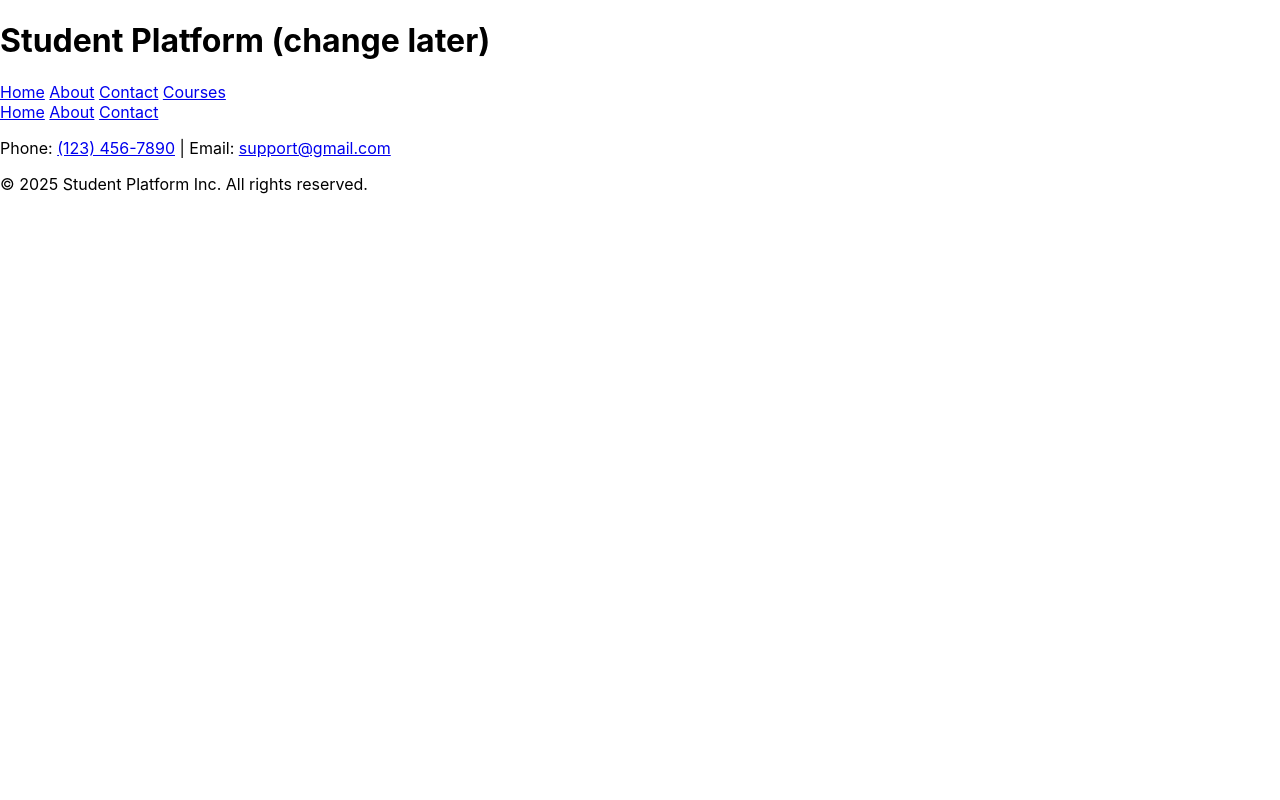
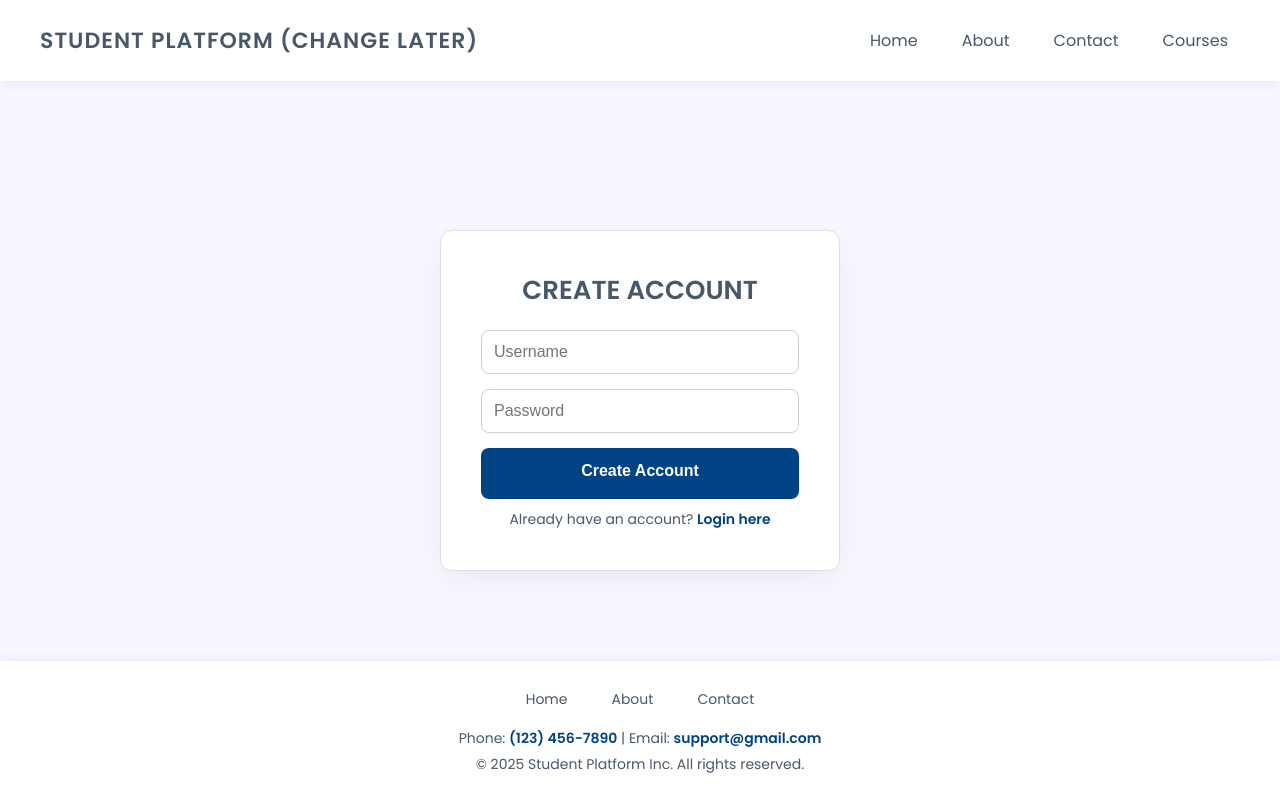
Before and after one commit to ryaneveson/310_Project, a React (Create React App) app in the folder student-records-app/: page /createUser in a window 1280 px wide. Built offline with nearby package versions, Linux system fonts and the light colour scheme.

Commit message:
Designing and Login Page

```diff
--- a/student-records-app/src/App.js
+++ b/student-records-app/src/App.js
@@ -2,6 +2,7 @@ import { BrowserRouter as Router, Route, Routes, Link } from "react-router-dom";
 import Login from "./Login";
 import Dashboard from "./Dashboard";
 import Courses from "./Courses"; // Import Courses page
+import CreateUser from "./createUser";
 
 function App() {
   return (
@@ -10,6 +11,7 @@ function App() {
         <Route path="/" element={<Login />} />
         <Route path="/dashboard" element={<Dashboard />} />
         <Route path="/courses" element={<Courses />} /> {/* Courses Route */}
+        <Route path="/createUser" element={<CreateUser />} />
       </Routes>
     </Router>
   );
--- a/student-records-app/src/Footer.js
+++ b/student-records-app/src/Footer.js
@@ -1,19 +1,34 @@
 import React, { useEffect, useState } from 'react';
+import "./footer.css";
 
 function FooterLoader() {
   const [content, setContent] = useState('');
+  const [isVisible, setIsVisible] = useState(false);
 
   useEffect(() => {
-    fetch('/footer.html') //Fetch footer.html from public folder
+    fetch('/footer.html')
       .then(response => {
         if (!response.ok) throw new Error('Failed to load footer');
         return response.text();
       })
       .then(data => setContent(data))
       .catch(error => console.error('Error loading footer:', error));
+
+    const handleScroll = () => {
+      const scrollPosition = window.innerHeight + window.scrollY;
+      const pageHeight = document.documentElement.scrollHeight;
+      setIsVisible(scrollPosition >= pageHeight);
+    };
+
+    window.addEventListener('scroll', handleScroll);
+    return () => window.removeEventListener('scroll', handleScroll);
   }, []);
 
-  return <div dangerouslySetInnerHTML={{ __html: content }} />;
+  return (
+    <div style={{ display: isVisible ? "block" : "none" }}>
+      <div dangerouslySetInnerHTML={{ __html: content }} />
+    </div>
+  );
 }
 
 export default FooterLoader;
--- a/student-records-app/src/Header.js
+++ b/student-records-app/src/Header.js
@@ -1,4 +1,5 @@
 import React, { useEffect, useState } from 'react';
+import "./header.css";
 
 function HeaderLoader() {
   const [content, setContent] = useState('');
--- a/student-records-app/src/Login.js
+++ b/student-records-app/src/Login.js
@@ -1,9 +1,21 @@
-import { useState } from "react";
+import { useState, useEffect } from "react";
+import { Link } from "react-router-dom";
+import "./loginStyles.css";
 
 const Login = () => {
   const [username, setUsername] = useState("");
   const [password, setPassword] = useState("");
   const [error, setError] = useState("");
+
+  useEffect(() => {
+    fetch("/header.html")
+      .then((res) => res.text())
+      .then((data) => (document.getElementById("header").innerHTML = data));
+
+    fetch("/footer.html")
+      .then((res) => res.text())
+      .then((data) => (document.getElementById("footer").innerHTML = data));
+  }, []);
 
   const handleLogin = async (e) => {
     e.preventDefault();
@@ -19,19 +31,22 @@ const Login = () => {
       const data = await response.json();
       if (response.ok) {
         alert("Login successful!");
-        localStorage.setItem("token", data.token); // Store token (if implemented)
-        window.location.href = "/dashboard"; // Redirect to dashboard
+        localStorage.setItem("token", data.token);
+        window.location.href = "/dashboard";
       } else {
-        setError(data.error);
+        setError(data.error || "Login failed.");
       }
     } catch (err) {
-      setError("Error connecting to server");
+      setError("Error connecting to server.");
     }
   };
 
   return (
-    <div>
-      <h2>Login</h2>
+    <>
+      <div id="header"></div> {/* Inject header */}
+      <div className="auth-container">
+        <div className="auth-box">
+          <h2 className="auth-title">Login</h2>
           <form onSubmit={handleLogin}>
             <input
               type="text"
@@ -39,6 +54,7 @@ const Login = () => {
               value={username}
               onChange={(e) => setUsername(e.target.value)}
               required
+              className="auth-input"
             />
             <input
               type="password"
@@ -46,11 +62,19 @@ const Login = () => {
               value={password}
               onChange={(e) => setPassword(e.target.value)}
               required
+              className="auth-input"
             />
-        <button type="submit">Login</button>
+            <button type="submit" className="auth-button">Login</button>
           </form>
-      {error && <p style={{ color: "red" }}>{error}</p>}
+          {error && <p className="auth-error">{error}</p>}
+          <p className="auth-footer">
+            Don't have an account?{" "}
+            <Link to="/createUser" className="auth-link">Create one here</Link>
+          </p>
         </div>
+      </div>
+      <div id="footer"></div> {/* Inject footer */}
+    </>
   );
 };
 
--- /dev/null
+++ b/student-records-app/src/createUser.js
@@ -0,0 +1,68 @@
+import { useState } from "react";
+import { Link } from "react-router-dom";
+import "./loginStyles.css"; // Import the styles
+
+const CreateUser = () => {
+  const [username, setUsername] = useState("");
+  const [password, setPassword] = useState("");
+  const [error, setError] = useState("");
+  const [success, setSuccess] = useState("");
+
+  const handleRegister = async (e) => {
+    e.preventDefault();
+    setError("");
+    setSuccess("");
+
+    try {
+      const response = await fetch("http://127.0.0.1:5000/register", {
+        method: "POST",
+        headers: { "Content-Type": "application/json" },
+        body: JSON.stringify({ username, password }),
+      });
+
+      const data = await response.json();
+      if (response.ok) {
+        setSuccess("User created successfully! You can now log in.");
+      } else {
+        setError(data.error || "Registration failed.");
+      }
+    } catch (err) {
+      setError("Error connecting to server.");
+    }
+  };
+
+  return (
+    <div className="auth-container">
+      <div className="auth-box">
+        <h2 className="auth-title">Create Account</h2>
+        <form onSubmit={handleRegister}>
+          <input
+            type="text"
+            placeholder="Username"
+            value={username}
+            onChange={(e) => setUsername(e.target.value)}
+            required
+            className="auth-input"
+          />
+          <input
+            type="password"
+            placeholder="Password"
+            value={password}
+            onChange={(e) => setPassword(e.target.value)}
+            required
+            className="auth-input"
+          />
+          <button type="submit" className="auth-button">Create Account</button>
+        </form>
+        {error && <p className="auth-error">{error}</p>}
+        {success && <p className="auth-success">{success}</p>}
+        <p className="auth-footer">
+          Already have an account?{" "}
+          <Link to="/" className="auth-link">Login here</Link>
+        </p>
+      </div>
+    </div>
+  );
+};
+
+export default CreateUser;
--- /dev/null
+++ b/student-records-app/src/footer.css
@@ -0,0 +1,51 @@
+/* Footer Styling */
+footer {
+    width: 100%;
+    background: #ffffff; /* Clean White Background */
+    padding: 20px 40px;
+    display: flex;
+    flex-direction: column;
+    align-items: center;
+    justify-content: center;
+    box-shadow: 0 -4px 10px rgba(0, 0, 0, 0.05); /* Soft Shadow */
+    position: fixed; /* No longer fixed */
+    bottom: 0;
+    left: 0;
+  }
+
+  /* Footer Navigation */
+  footer nav {
+    display: flex;
+    gap: 20px;
+    margin-bottom: 10px;
+  }
+
+  footer nav a {
+    font-size: 14px;
+    font-weight: 500;
+    color: #495867;
+    text-decoration: none;
+    transition: color 0.3s ease-in-out;
+  }
+
+  footer nav a:hover {
+    color: #004385;
+  }
+
+  /* Contact Info */
+  footer p {
+    font-size: 14px;
+    color: #495867;
+    margin-bottom: 5px;
+  }
+
+  /* Contact Links */
+  footer a {
+    color: #004385;
+    font-weight: bold;
+    text-decoration: none;
+  }
+
+  footer a:hover {
+    text-decoration: underline;
+  }
--- /dev/null
+++ b/student-records-app/src/header.css
@@ -0,0 +1,60 @@
+/* Header Styling */
+header {
+    width: 100%;
+    background: #ffffff; /* Clean White Background */
+    padding: 20px 40px;
+    display: flex;
+    align-items: center;
+    justify-content: space-between;
+    box-shadow: 0 4px 10px rgba(0, 0, 0, 0.05); /* Soft Shadow */
+    position: fixed;
+    top: 0;
+    left: 0;
+    z-index: 100;
+  }
+
+  /* Website Title */
+  header h1 {
+    font-size: 22px;
+    font-weight: 600;
+    color: #495867;
+    text-transform: uppercase;
+    letter-spacing: 1px;
+  }
+
+  /* Navigation Links */
+  nav {
+    display: flex;
+    gap: 20px;
+  }
+
+  nav a {
+    font-size: 16px;
+    font-weight: 500;
+    color: #495867;
+    text-decoration: none;
+    padding: 8px 12px;
+    transition: all 0.3s ease-in-out;
+    position: relative;
+  }
+
+  /* Underline Hover Effect */
+  nav a::after {
+    content: "";
+    position: absolute;
+    left: 50%;
+    bottom: -5px;
+    width: 0;
+    height: 2px;
+    background: #004385;
+    transition: width 0.3s ease-in-out, left 0.3s ease-in-out;
+  }
+
+  nav a:hover::after {
+    width: 100%;
+    left: 0;
+  }
+
+  nav a:hover {
+    color: #004385;
+  }
--- /dev/null
+++ b/student-records-app/src/loginStyles.css
@@ -0,0 +1,127 @@
+/* Import Modern Font */
+@import url('https://fonts.googleapis.com/css2?family=Poppins:wght@300;400;600&display=swap');
+
+/* General Reset */
+* {
+  margin: 0;
+  padding: 0;
+  box-sizing: border-box;
+}
+
+/* Full Page Styling */
+body {
+  font-family: 'Poppins', sans-serif;
+  background: #f7f7ff; /* Clean, Soft White */
+  color: #495867;
+  display: flex;
+  flex-direction: column;
+  min-height: 100vh;
+  align-items: center;
+  justify-content: center;
+}
+
+/* Auth Container */
+.auth-container {
+  display: flex;
+  align-items: center;
+  justify-content: center;
+  width: 100%;
+  height: 100vh;
+  padding-top: 80px;
+  padding-bottom: 80px;
+}
+
+/* Auth Box (Minimalist Card Design) */
+.auth-box {
+  background: #ffffff;
+  padding: 40px;
+  border-radius: 12px;
+  box-shadow: 0px 10px 30px rgba(0, 0, 0, 0.05); /* Soft Shadow */
+  width: 400px;
+  text-align: center;
+  border: 1px solid #e0e0e0; /* Light Border */
+}
+
+/* Title */
+.auth-title {
+  font-size: 26px;
+  font-weight: 600;
+  color: #495867;
+  margin-bottom: 20px;
+  text-transform: uppercase;
+}
+
+/* Input Fields */
+.auth-input {
+  width: 100%;
+  padding: 12px;
+  margin-bottom: 15px;
+  border: 1px solid #d0d0d0;
+  border-radius: 8px;
+  font-size: 16px;
+  background: #ffffff;
+  color: #495867;
+  transition: all 0.3s ease-in-out;
+}
+
+.auth-input:focus {
+  outline: none;
+  border-color: #004385;
+  box-shadow: 0 0 8px rgba(254, 95, 85, 0.3);
+}
+
+/* 3D Button Effect */
+.auth-button {
+  background: #004385;
+  color: white;
+  padding: 14px;
+  border: none;
+  width: 100%;
+  border-radius: 8px;
+  font-size: 16px;
+  cursor: pointer;
+  font-weight: bold;
+  transition: all 0.3s ease-in-out;
+  box-shadow: 0px 5px 0px #004385;
+  position: relative;
+}
+
+.auth-button:hover {
+  background: #3674b3;
+  box-shadow: 0px 2px 0px #004385;
+}
+
+.auth-button:active {
+  transform: translateY(4px);
+  box-shadow: 0px 0px 0px #004385;
+}
+
+/* Error & Success Messages */
+.auth-error {
+  color: #004385;
+  font-size: 14px;
+  margin-top: 10px;
+}
+
+.auth-success {
+  color: #577399;
+  font-size: 14px;
+  margin-top: 10px;
+}
+
+/* Footer Links */
+.auth-footer {
+  margin-top: 15px;
+  font-size: 14px;
+  color: #495867;
+}
+
+.auth-link {
+  color: #004385;
+  font-weight: bold;
+  text-decoration: none;
+}
+
+.auth-link:hover {
+  text-decoration: underline;
+}
```
Lines whose indentation alone changed are shown as unchanged.
